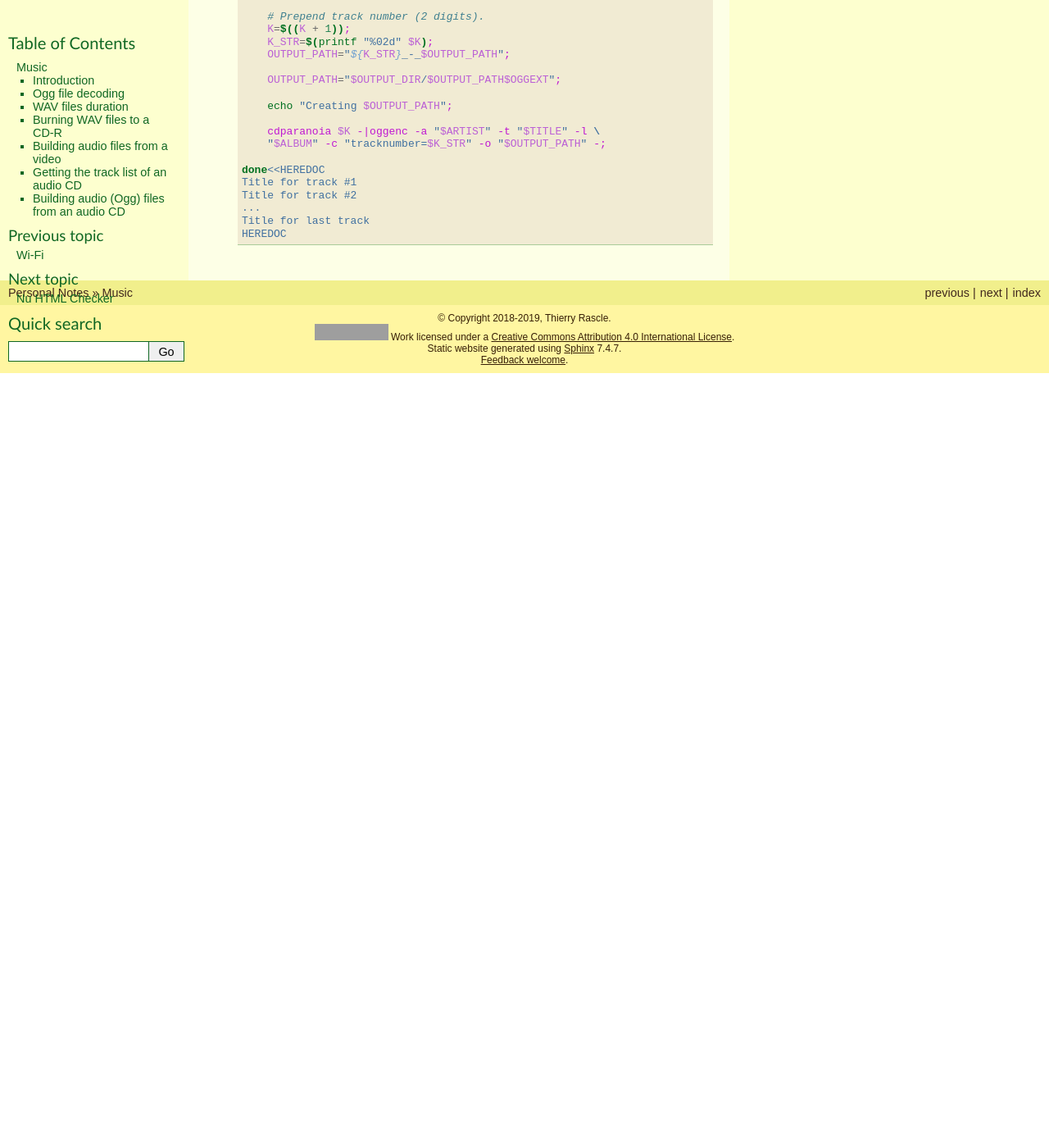
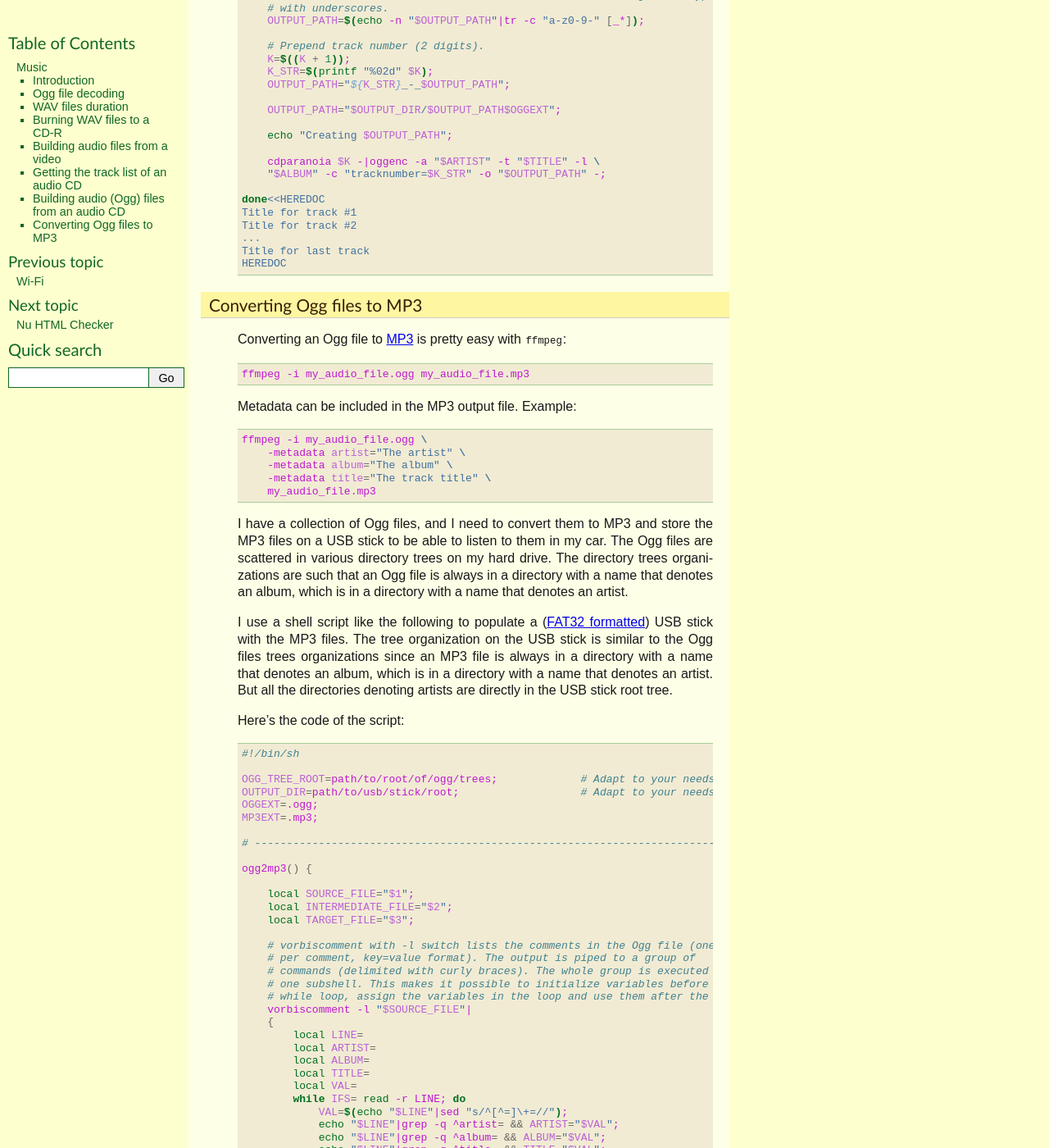
Before and after one commit to thierr26/thierr26_personal_notes_sphinx_sources, a Sphinx documentation site: the page built from source/music.rst, in a window 1280 px wide and 1400 px high, scrolled down 5119 px. Shown: the whole window at 82% size. Built offline with Sphinx 7.4.7, drawn with Linux system fonts in a browser that asks for light colours; before the commit the page ends 5574 px from its top, so only the background shows below that; some of the changed text lies outside the part shown; grey boxes are pictures that could not be loaded.

Commit message:
Grow Music page (Ogg to MP3 conversion)

```diff
--- a/source/external_usb_drives.rst
+++ b/source/external_usb_drives.rst
@@ -90,6 +90,8 @@
   e2label /dev/sdb1 # As root.
 
 
+.. _fat32_formatting:
+
 FAT32 formatting
 -----------------
 
--- a/source/music.rst
+++ b/source/music.rst
@@ -343,3 +343,131 @@
   ...
   Title for last track
   HEREDOC
+
+
+Converting Ogg files to MP3
+---------------------------
+
+.. index::
+  single: MP3
+  single: ffmpeg
+  pair: Ogg; converting
+
+Converting an Ogg file to `MP3 <https://en.wikipedia.org/wiki/MP3>`_ is pretty
+easy with ``ffmpeg``::
+
+  ffmpeg -i my_audio_file.ogg my_audio_file.mp3
+
+Metadata can be included in the MP3 output file. Example::
+
+  ffmpeg -i my_audio_file.ogg \
+      -metadata artist="The artist" \
+      -metadata album="The album" \
+      -metadata title="The track title" \
+      my_audio_file.mp3
+
+I have a collection of Ogg files, and I need to convert them to MP3 and store
+the MP3 files on a USB stick to be able to listen to them in my car. The Ogg
+files are scattered in various directory trees on my hard drive. The directory
+trees organizations are such that an Ogg file is always in a directory with a
+name that denotes an album, which is in a directory with a name that denotes an
+artist.
+
+I use a shell script like the following to populate a (:ref:`FAT32 formatted
+<fat32_formatting>`) USB stick with the MP3 files. The tree organization on the
+USB stick is similar to the Ogg files trees organizations since an MP3 file is
+always in a directory with a name that denotes an album, which is in a
+directory with a name that denotes an artist. But all the directories denoting
+artists are directly in the USB stick root tree.
+
+Here's the code of the script::
+
+  #!/bin/sh
+
+  OGG_TREE_ROOT=path/to/root/of/ogg/trees;             # Adapt to your needs.
+  OUTPUT_DIR=path/to/usb/stick/root;                   # Adapt to your needs.
+  OGGEXT=.ogg;
+  MP3EXT=.mp3;
+
+  # -----------------------------------------------------------------------------
+
+  ogg2mp3() {
+
+      local SOURCE_FILE="$1";
+      local INTERMEDIATE_FILE="$2";
+      local TARGET_FILE="$3";
+
+      # vorbiscomment with -l switch lists the comments in the Ogg file (one line
+      # per comment, key=value format). The output is piped to a group of
+      # commands (delimited with curly braces). The whole group is executed in
+      # one subshell. This makes it possible to initialize variables before the
+      # while loop, assign the variables in the loop and use them after the loop.
+      vorbiscomment -l "$SOURCE_FILE"|
+      {
+          local LINE=
+          local ARTIST=
+          local ALBUM=
+          local TITLE=
+          local VAL=
+          while IFS= read -r LINE; do
+              VAL=$(echo "$LINE"|sed "s/^[^=]\+=//");
+              echo "$LINE"|grep -q ^artist= && ARTIST="$VAL";
+              echo "$LINE"|grep -q ^album= && ALBUM="$VAL";
+              echo "$LINE"|grep -q ^title= && TITLE="$VAL";
+          done;
+
+          # Convert Ogg source file to MP3 (INTERMEDIATE_FILE).
+          ffmpeg -nostdin -nostats -loglevel quiet -i "$SOURCE_FILE" \
+              -metadata artist="$ARTIST" \
+              -metadata album="$ALBUM" \
+              -metadata title="$TITLE" \
+              "$INTERMEDIATE_FILE";
+      }
+
+      mkdir -p "${TARGET_FILE%/*}";
+      mv "$INTERMEDIATE_FILE" "$TARGET_FILE";
+  }
+
+  # -----------------------------------------------------------------------------
+
+  process_file() {
+
+      local SOURCE_FILE="$1";
+
+      # Initialize TEMPO_TARGET_FILE with SOURCE_FILE, but with extension changed
+      # to MP3 extension.
+      local TEMPO_TARGET_FILE="${SOURCE_FILE%$OGGEXT}$MP3EXT";
+
+      # Store a copy of TEMPO_TARGET_FILE initial value, will be useful later.
+      local INTERMEDIATE_FILE="$TEMPO_TARGET_FILE";
+
+      # Remove the beginning of the path of TEMPO_TARGET_FILE (keep only the
+      # parent directory, the directory and the basename).
+      while [ "${TEMPO_TARGET_FILE%/*/*/*}" != "$TEMPO_TARGET_FILE" ]; do
+          TEMPO_TARGET_FILE="${TEMPO_TARGET_FILE#*/}";
+      done;
+
+      local TARGET_FILE="$OUTPUT_DIR/$TEMPO_TARGET_FILE";
+
+      if [ -e "$TARGET_FILE" ]; then
+          echo "Already exists in output directory: $TEMPO_TARGET_FILE";
+      else
+          echo "Creating $TEMPO_TARGET_FILE";
+          ogg2mp3 "$SOURCE_FILE" "$INTERMEDIATE_FILE" "$TARGET_FILE";
+      fi;
+  }
+
+  # -----------------------------------------------------------------------------
+
+  process_dir() {
+      local DIR="$1";
+      for OGGFILE in $(find "$DIR" -maxdepth 1 -type f -name "*$OGGEXT"|sort); do
+          process_file "$OGGFILE";
+      done;
+  }
+
+  # -----------------------------------------------------------------------------
+
+  for DIR in $(find "$OGG_TREE_ROOT" -type d); do
+      process_dir "$DIR";
+  done;
```
